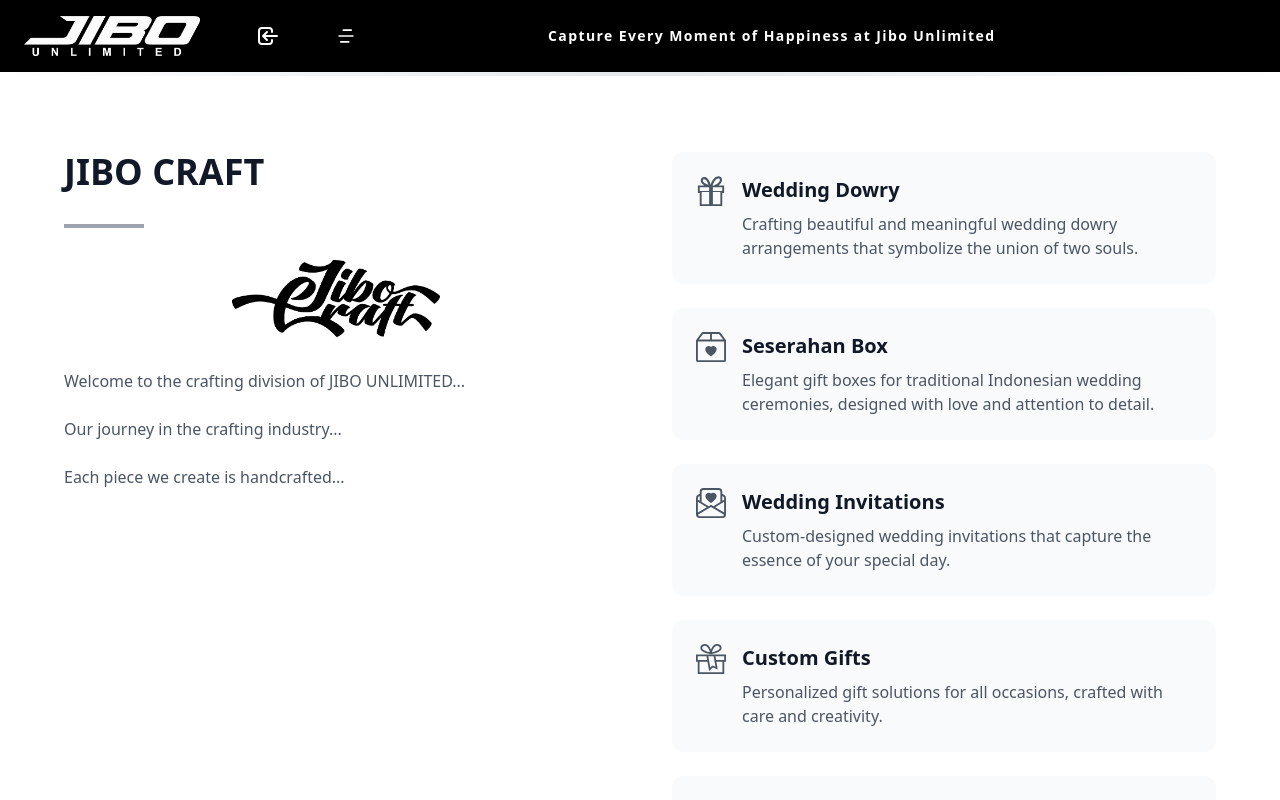
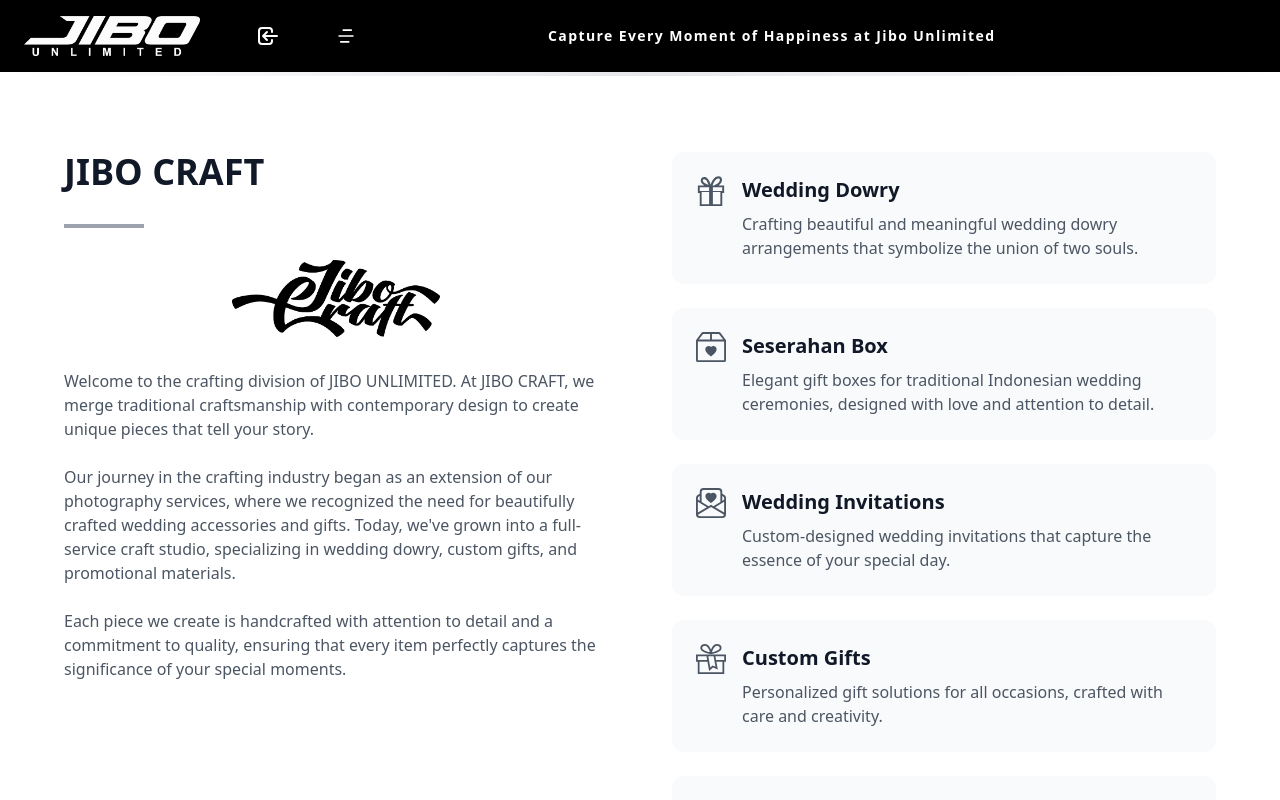
Before and after one commit to yogadep/jb-frontend, a React (Vite) app: page /company in a window 1280 px wide. Shown: the top 800 px of the page. Built offline with nearby package versions, Linux system fonts and the light colour scheme.

Commit message:
rm vercel config

```diff
--- a/src/pages/miniPage/Company.jsx
+++ b/src/pages/miniPage/Company.jsx
@@ -52,9 +52,20 @@ const Company = () => {
                             <img src={jiboCraft} alt="JIBO CRAFT Logo" className="w-52 h-auto object-contain" />
                         </div>
                         <div className="text-gray-600 space-y-6">
-                            <motion.p initial={{ opacity: 0, x: -50 }} animate={{ opacity: 1, x: 0 }} transition={{ duration: 0.5 }}>Welcome to the crafting division of JIBO UNLIMITED...</motion.p>
-                            <motion.p initial={{ opacity: 0, x: -50 }} animate={{ opacity: 1, x: 0 }} transition={{ duration: 0.5, delay: 0.2 }}>Our journey in the crafting industry...</motion.p>
-                            <motion.p initial={{ opacity: 0, x: -50 }} animate={{ opacity: 1, x: 0 }} transition={{ duration: 0.5, delay: 0.4 }}>Each piece we create is handcrafted...</motion.p>
+                            <motion.p initial={{ opacity: 0, x: -50 }} animate={{ opacity: 1, x: 0 }} transition={{ duration: 0.5 }}>
+                                Welcome to the crafting division of JIBO UNLIMITED. At JIBO CRAFT, we merge traditional
+                                craftsmanship with contemporary design to create unique pieces that tell your story.
+                            </motion.p>
+                            <motion.p initial={{ opacity: 0, x: -50 }} animate={{ opacity: 1, x: 0 }} transition={{ duration: 0.5, delay: 0.2 }}>
+                                Our journey in the crafting industry began as an extension of our photography services,
+                                where we recognized the need for beautifully crafted wedding accessories and gifts. Today,
+                                we've grown into a full-service craft studio, specializing in wedding dowry, custom gifts,
+                                and promotional materials.
+                            </motion.p>
+                            <motion.p initial={{ opacity: 0, x: -50 }} animate={{ opacity: 1, x: 0 }} transition={{ duration: 0.5, delay: 0.4 }}>
+                                Each piece we create is handcrafted with attention to detail and a commitment to quality,
+                                ensuring that every item perfectly captures the significance of your special moments.
+                            </motion.p>
                         </div>
                     </motion.div>
                     <motion.div className="space-y-6" initial={{ opacity: 0, x: 50 }} animate={{ opacity: 1, x: 0 }} transition={{ duration: 0.6 }}>
```
